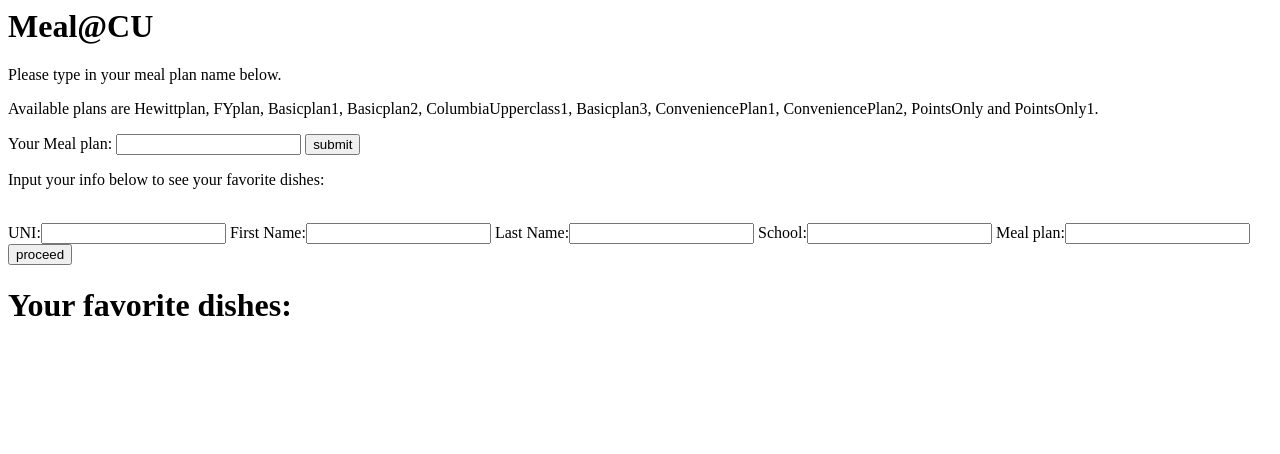
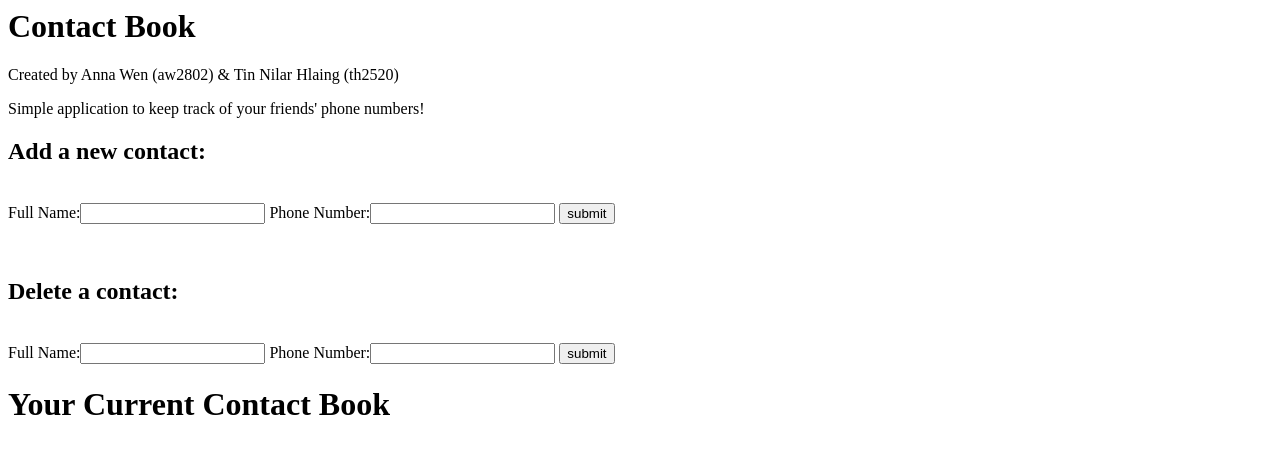
Before and after one commit to aw2802/ASE, a Flask app: page / in a window 1280 px wide. Shown: the top 454 px of the page. Run offline with Flask 2, Linux system fonts and the light colour scheme; parts of the project's set-up code (start-up, migrations or seed data) failed here and were passed over.

Commit message:
edited html to contact book theme

```diff
--- a/templates/index.html
+++ b/templates/index.html
@@ -1,27 +1,30 @@
 <html>
 <body>
-  <h1>Meal@CU</h1>
+  <h1>Contact Book</h1>
 
-  <p> Please type in your meal plan name below.</p>
-  <p> Available plans are Hewittplan, FYplan, Basicplan1, Basicplan2, ColumbiaUpperclass1, Basicplan3, ConveniencePlan1, ConveniencePlan2, PointsOnly and PointsOnly1. </p>
+  <p>Created by Anna Wen (aw2802) & Tin Nilar Hlaing (th2520)</p>
+  <p>Simple application to keep track of your friends' phone numbers!</p>
 
   <form method="POST" action="/submit">
-  <p> Your Meal plan: <input type="text" name="mealplan">
-  <input type= "submit" value= "submit"> </p>
+    <p><h2>Add a new contact:</h2><p><br>
+    Full Name:<input type="text" name="name" required>
+    Phone Number:<input type="number" name="number" required>
+    <input type= "submit" value= "submit"> </p>
   </form>
 
-  <form method="POST" action="/favdish">
-  <p> Input your info below to see your favorite dishes: <p> <br>
-  UNI:<input type="text" name="UNI" required>
-  First Name:<input type="text" name="firstname" required>
-  Last Name:<input type="text" name="lastname" required>
-  School:<input type="text" name="school" required>
-  Meal plan:<input type="text" name="mpname" required>
-  <input type= "submit" value= "proceed"> </p>
+  &nbsp;
+  &nbsp;
+
+  <form method="POST" action="/submit">
+    <p><h2>Delete a contact:</h2><p><br>
+    Full Name:<input type="text" name="name" required>
+    Phone Number:<input type="number" name="number" required>
+    <input type= "submit" value= "submit"> </p>
   </form>
 
+
   <div>
-    <h1> Your favorite dishes: </h1>
+    <h1>Your Current Contact Book</h1>
     <div>{{message}}</div>
     {% for n in data %}
         <div>{{n}}</div>
```
